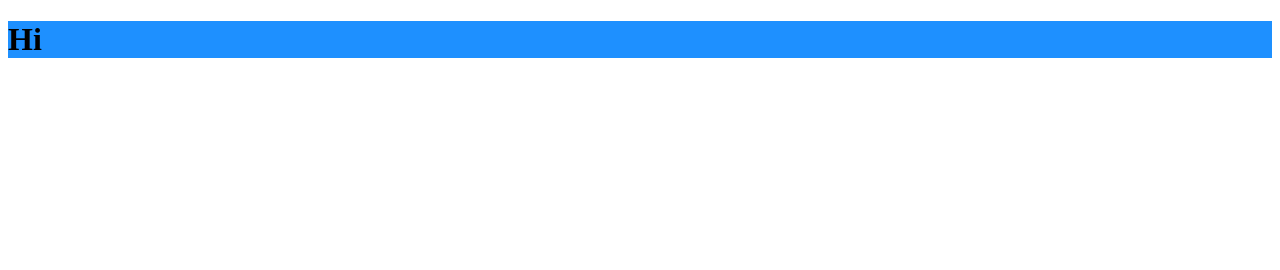
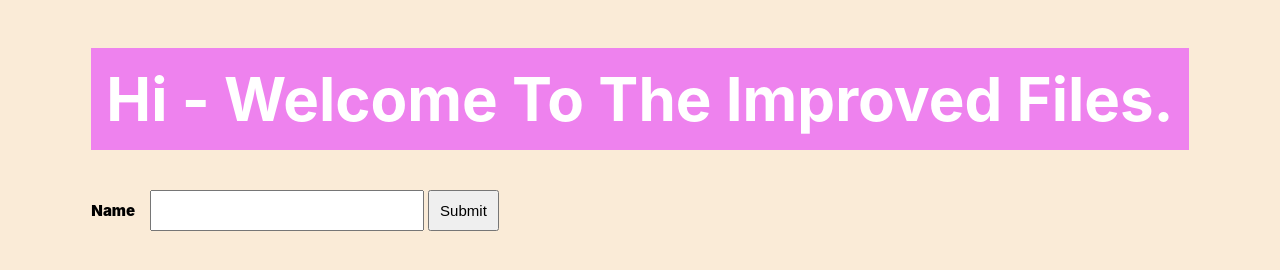
Before and after one commit to samiesmilz/web-refresher, a plain HTML site: page web-fundamentals/index.html in a window 1280 px wide. Drawn offline with Linux system fonts and the light colour scheme.

Commit message:
Consolidated files and improved index.html with more CSS

```diff
--- a/web-fundamentals/index.html
+++ b/web-fundamentals/index.html
@@ -1,9 +1,23 @@
 <!DOCTYPE html>
-<html>
-  <link rel="stylesheet" href="main.css">
+<html lang="en">
+  <head>
+    <meta charset="UTF-8" />
+    <meta name="viewport" content="width=device-width, initial-scale=1.0" />
+    <link rel="stylesheet" href="main.css" />
+    <title>Improved</title>
+  </head>
+
   <body>
-    <div>
-      <h1 id="id-style" class="class-style">Hi</h1>
+    <div class="container">
+      <h1 id="id-style" class="class-style">
+        Hi - Welcome To The Improved Files.
+      </h1>
+
+      <form class="form">
+        <label class="entry-label" for="name">Name</label>
+        <input class="entry" type="text" name="name" placeholder="" />
+        <input class="submit" type="submit" value="Submit" />
+      </form>
     </div>
   </body>
 </html>
--- a/web-fundamentals/main.css
+++ b/web-fundamentals/main.css
@@ -1,11 +1,37 @@
+body {
+  background-color: antiquewhite;
+  font-family: "Inter", Arial, Helvetica, sans-serif;
+}
+.container {
+  display: grid;
+  align-items: center;
+  justify-content: center;
+}
 h1 {
   background: crimson;
 }
 
 .class-style {
   background: violet;
+  padding: 15px;
+}
+.entry-label {
+  font-size: 15px;
+  font-weight: 900;
+  padding-right: 10px;
 }
 
+.entry {
+  font-size: 15px;
+  padding: 10px;
+  width: 250px;
+}
+
+.submit {
+  font-size: 15px;
+  padding: 10px;
+}
 #id-style {
-  background: dodgerblue;
+  color: white;
+  font-size: 60px;
 }
```
Also changed, not shown: web-fundamentals/form.html (deleted, +0 -5 lines), web-fundamentals/wrong_index.html (+1 -1 lines).
